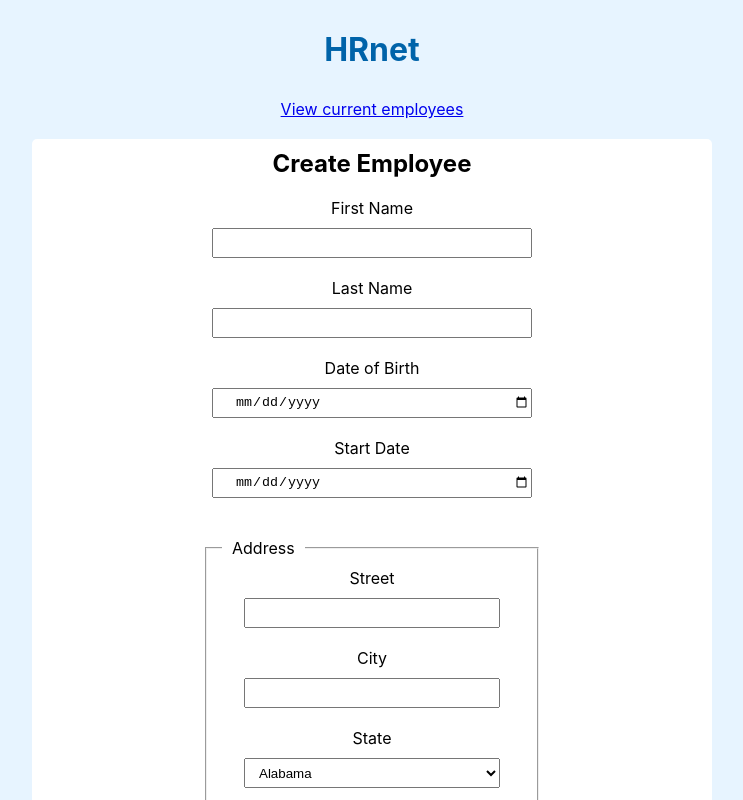
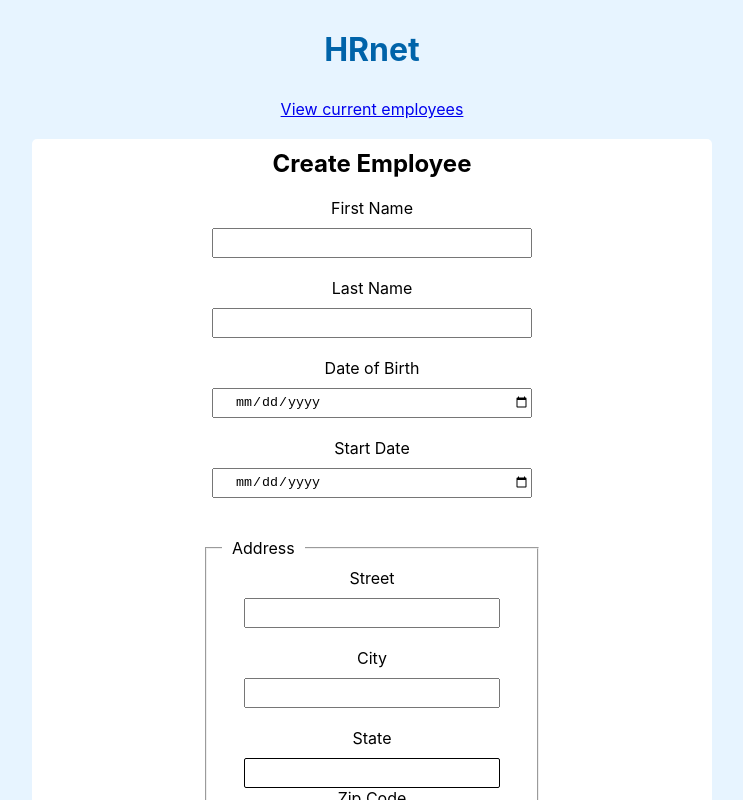
Before and after one commit to AmandaAbarte/project14, a React (Create React App) app: page / in a window 1280 px wide. Shown: the top 800 px of the page, without its empty margins (268-1011 px from the left). Built offline with nearby package versions, Linux system fonts and the light colour scheme.

Commit message:
set dropdown value on click

```diff
--- a/src/App.css
+++ b/src/App.css
@@ -85,11 +85,21 @@
   position: relative;
 }
 
+.cust-dropdown-div .cust-input {
+  height: 0;
+  opacity: 0;
+  width: 0;
+  margin: 0;
+  padding: 0;
+  border: 0;
+}
+
 .cust-dropdown-div .cust-input-value {
   cursor: pointer;
   border: 1px solid black;
   border-radius: 2px;
   height: 30px;
+  text-indent: 10px;
   box-sizing: border-box;
 }
 
--- a/src/components/_dropdown.scss
+++ b/src/components/_dropdown.scss
@@ -3,12 +3,20 @@
   flex-direction: column;
   width: 80%;
   position: relative;
+  .cust-input{
+    height: 0;
+    opacity: 0;
+    width: 0;
+    margin: 0;
+    padding: 0;
+    border: 0;
+  }
   .cust-input-value {
     cursor: pointer;
     border: 1px solid black;
     border-radius: 2px;
     height: 30px;
-
+    text-indent: 10px;
     box-sizing: border-box;
   }
   .cust-dropdown-list {
--- a/src/components/dropdown.jsx
+++ b/src/components/dropdown.jsx
@@ -1,10 +1,23 @@
 import React, { useState } from "react";
 
 export default function Dropdown(props) {
+  const [isVisible, setIsVisible] = useState(false);
+  const [inputValue, setInputValue] = useState("");
   const list = props.list.map((item) => {
-    return <li key={item}>{item}</li>;
+    return (
+      <li
+        key={item}
+        onClick={() => {
+          setInputValue(item);
+          props.handler;
+          setIsVisible(!isVisible);
+        }}
+      >
+        {item}
+      </li>
+    );
   });
-  const [isVisible, setIsVisible] = useState(false);
+
   const styles = {
     list: {
       display: isVisible ? "flex" : "none",
@@ -15,8 +28,15 @@ export default function Dropdown(props) {
   }
   return (
     <div className="cust-dropdown-div">
-      <span className="cust-input-value" onClick={ToggleDropdown}>
-        Choose Option..
+
+      <span
+        className="cust-input-value"
+        name={props.name}
+        id={props.id}
+        value={inputValue}
+        onClick={ToggleDropdown}
+      >
+        {inputValue}
       </span>
       <ul className="cust-dropdown-list" style={styles.list}>
         {list}
--- a/src/components/home.jsx
+++ b/src/components/home.jsx
@@ -24,6 +24,7 @@ export default function Home() {
       ...formData,
       [name]: value,
     });
+    console.log(name, value);
   }
 
   function saveEmployee(e) {
@@ -118,14 +119,19 @@ export default function Home() {
           <input id="city" type="text" onChange={handleInput} />
 
           <label htmlFor="state">State</label>
-          <select name="state" id="state" onChange={handleInput}>
+          {/* <select name="state" id="state" onChange={handleInput}>
             <option>Alabama</option>
             <option>California</option>
             <option>Engineering</option>
             <option>Human Resources</option>
             <option>Legal</option>
-          </select>
-          <Dropdown list={states} />
+          </select> */}
+          <Dropdown
+            list={states}
+            name="state"
+            id="state"
+            handler={handleInput}
+          />
 
           <label htmlFor="zipcode">Zip Code</label>
           <input id="zipcode" type="number" onChange={handleInput} />
```
Also changed, not shown: 1 other file (tests, documents, lock files or other folders).
